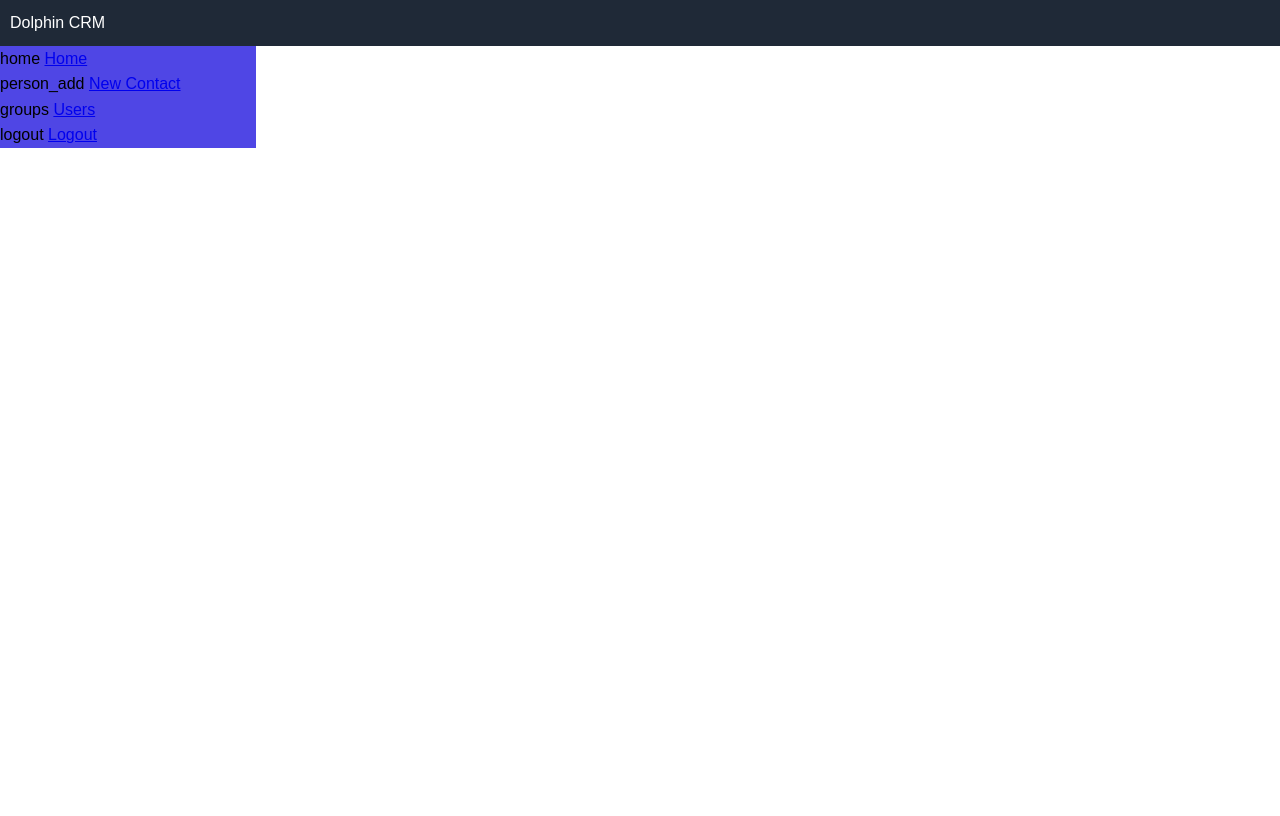
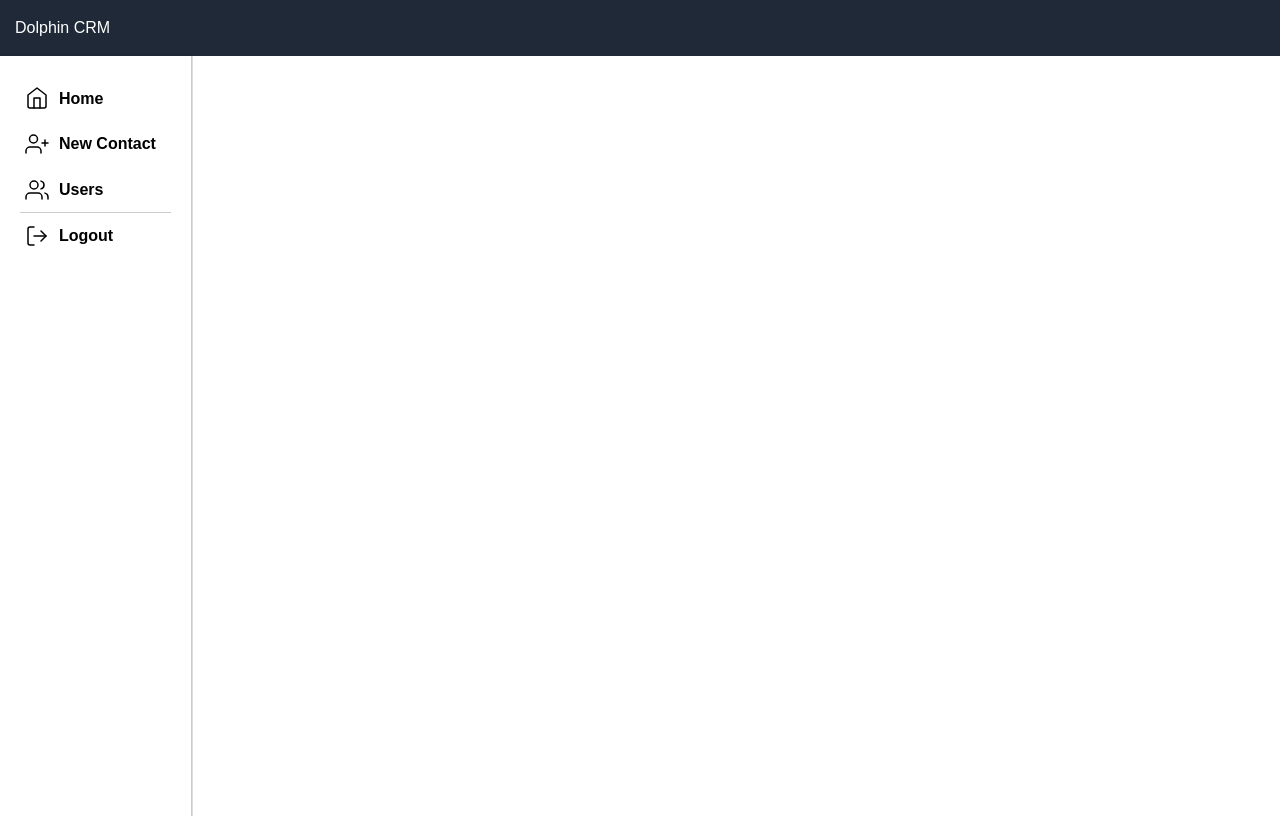
Before and after one commit to b13nmaN/comp2245-finalproject, a PHP site: template template/sidebar.php in a window 1280 px wide. Before the commit the page ends 148 px from the top, so only its background shows below. Run offline with PHP 8.4, Linux system fonts and the light colour scheme; the template is opened without the code that fills it, so the values that code supplies are empty.

Commit message:
completed side bar feature

```diff
--- a/assets/css/styles.css
+++ b/assets/css/styles.css
@@ -31,7 +31,7 @@ body {
 .container {
     height: 100vh;
     display: grid;
-    grid-template-columns: 20% 80%;
+    grid-template-columns: 15% 85%;
     grid-template-rows: auto 95%;
 }
 
@@ -55,7 +55,7 @@ header {
     background-color: var(--color-dark-blue);
     grid-column: span 2;
     grid-row: 1;
-    padding: 10px;
+    padding: 15px;
 }
 
 header p {
@@ -65,6 +65,55 @@ header p {
 
 
 /* Sidebar Styles */
+
+aside nav {
+    background-color: #fff;
+    color: #000;
+    padding: 20px;
+}
+
+aside{
+    box-shadow: rgba(0, 0, 0, 0.02) 0px 1px 3px 0px, rgba(27, 31, 35, 0.15) 0px 0px 0px 1px;
+    border-right: 1px solid #ccc;
+}
+
+aside nav ul {
+    list-style-type: none;
+    outline-color: transparent;
+    text-decoration: none;
+}
+
+nav ul li:nth-child(3) {
+    border-bottom: 1px solid #ccc;
+}
+
+
+aside nav ul li{
+    display: flex;
+    align-items: center;
+    padding: 10px 5px;
+}
+
+aside nav ul li a {
+    margin-left: 10px;
+    outline-color: transparent;
+    text-decoration: none;
+    color: #000;
+    font-weight: 600;
+}
+
+.icon {
+    width: 24px;
+    height: 24px;
+    stroke-width: 1.5;
+}
+
+
+
+
+aside nav ul li a:hover {
+    color: var(--color-purple);
+}
 
 /* home page styles */
 .dashboard {
--- a/template/footer.php
+++ b/template/footer.php
@@ -1,6 +1,8 @@
-
-    <i class="fa-solid fa-user"></i>
+    <script src="https://unpkg.com/feather-icons"></script>
     <script src="../assets/js/app.js"></script>
+    <script>
+      feather.replace();
+    </script>
 </div>
 </body>
 </html>
--- a/template/header.php
+++ b/template/header.php
@@ -6,9 +6,8 @@
     <title>Dolphin CRM</title>
     <link rel="stylesheet" href="../assets/css/styles.css">
 
-    <!-- <link rel="stylesheet" href="https://cdnjs.cloudflare.com/ajax/libs/font-awesome/6.4.2/css/all.min.css"> -->
-    <link rel="stylesheet" href="https://fonts.googleapis.com/icon?family=Material+Icons">
 </head>
+
 <body>
     <div class="container">
         <header>
--- a/template/sidebar.php
+++ b/template/sidebar.php
@@ -2,20 +2,20 @@
     <nav>
         <ul>
             <li>
-                <span class="material-symbols-rounded">home</span>
-                <a class="nav-link" href="/comp2245-finalproject/index.php/home" data-icon="home">Home</a>
+                <i class="icon" data-feather="home"></i>
+                <a class="nav-link" href="/comp2245-finalproject/index.php/home" >Home</a>
             </li>
             <li>
-                <span class="material-symbols-rounded">person_add</span>
-                <a class="nav-link" href="/comp2245-finalproject/index.php/new-contact" data-icon="new-contact">New Contact </a>
+                <i class="icon" data-feather="user-plus"></i>
+                <a class="nav-link" href="/comp2245-finalproject/index.php/new-contact" >New Contact </a>
             </li>
             <li>
-                <span class="material-symbols-rounded">groups</span>
-                <a class="nav-link" href="/comp2245-finalproject/index.php/users" data-icon="users">Users</a>
+                <i class="icon" data-feather="users"></i>
+                <a class="nav-link" href="/comp2245-finalproject/index.php/users" >Users</a>
             </li>
             <li>
-                <span class="material-symbols-rounded">logout</span>
-                <a class="nav-link" href="/comp2245-finalproject/index.php/login" data-icon="logout">Logout</a>
+                <i class="icon" data-feather="log-out"></i>
+                <a class="nav-link" href="/comp2245-finalproject/index.php/login" >Logout</a>
             </li>
         </ul>
     </nav>
```
Also changed, not shown: assets/images/home.svg (added), assets/images/logout.svg (added), assets/images/person_add.svg (added), assets/images/users.svg (added).
